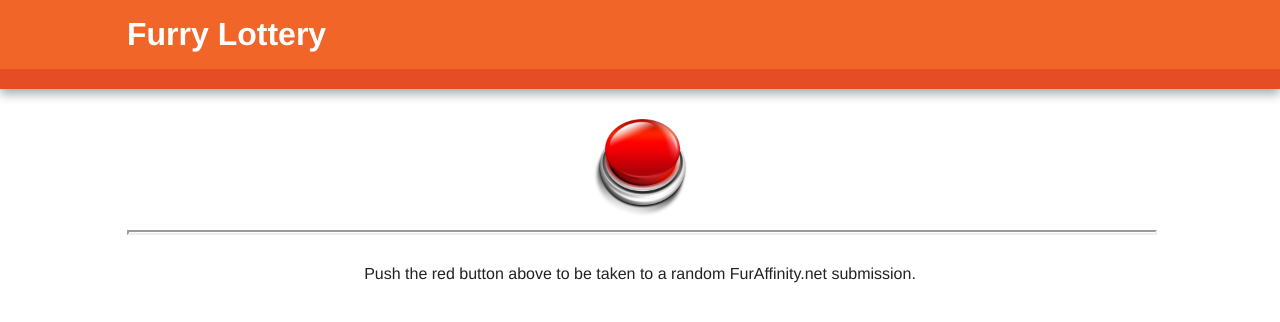
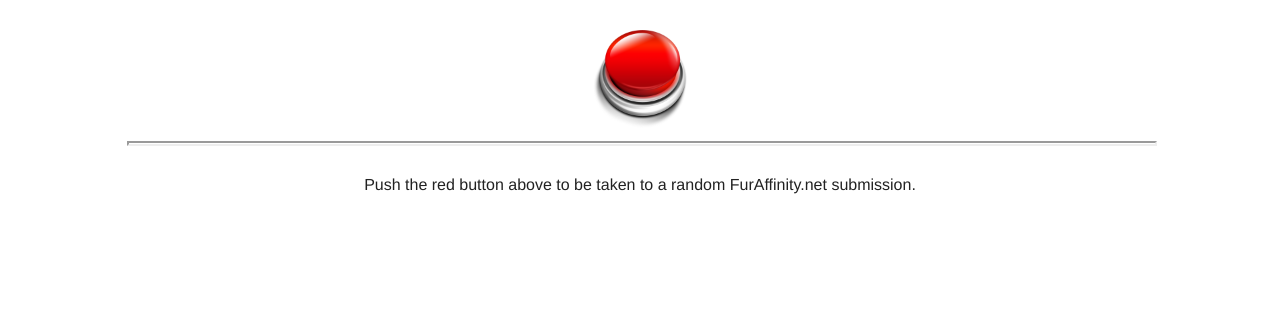
Before and after one commit to foxiehkins/random.good-dragon.com, a plain HTML site: page index.html in a window 1280 px wide. Drawn offline with nearby package versions, Linux system fonts and the light colour scheme.

Commit message:
Removed shitey header

```diff
--- a/index.html
+++ b/index.html
@@ -6,7 +6,7 @@
     <head>
         <meta charset="utf-8">
         <meta http-equiv="X-UA-Compatible" content="IE=edge,chrome=1">
-        <title>Furry Lottery</title>
+        <title>Random | Good-Dragon.com</title>
         <meta name="description" content="">
         <meta name="viewport" content="width=device-width, initial-scale=1">
         <link rel="apple-touch-icon" href="apple-touch-icon.png">
@@ -20,13 +20,6 @@
         <!--[if lt IE 8]>
             <p class="browserupgrade">You are using an <strong>outdated</strong> browser. Please <a href="http://browsehappy.com/">upgrade your browser</a> to improve your experience.</p>
         <![endif]-->
-
-        <div class="header-container">
-            <header class="wrapper clearfix">
-                <h1 class="title">Furry Lottery</h1>
-            </header>
-        </div>
-
         <div class="main-container">
             <div class="main wrapper clearfix">
               <center>
```
